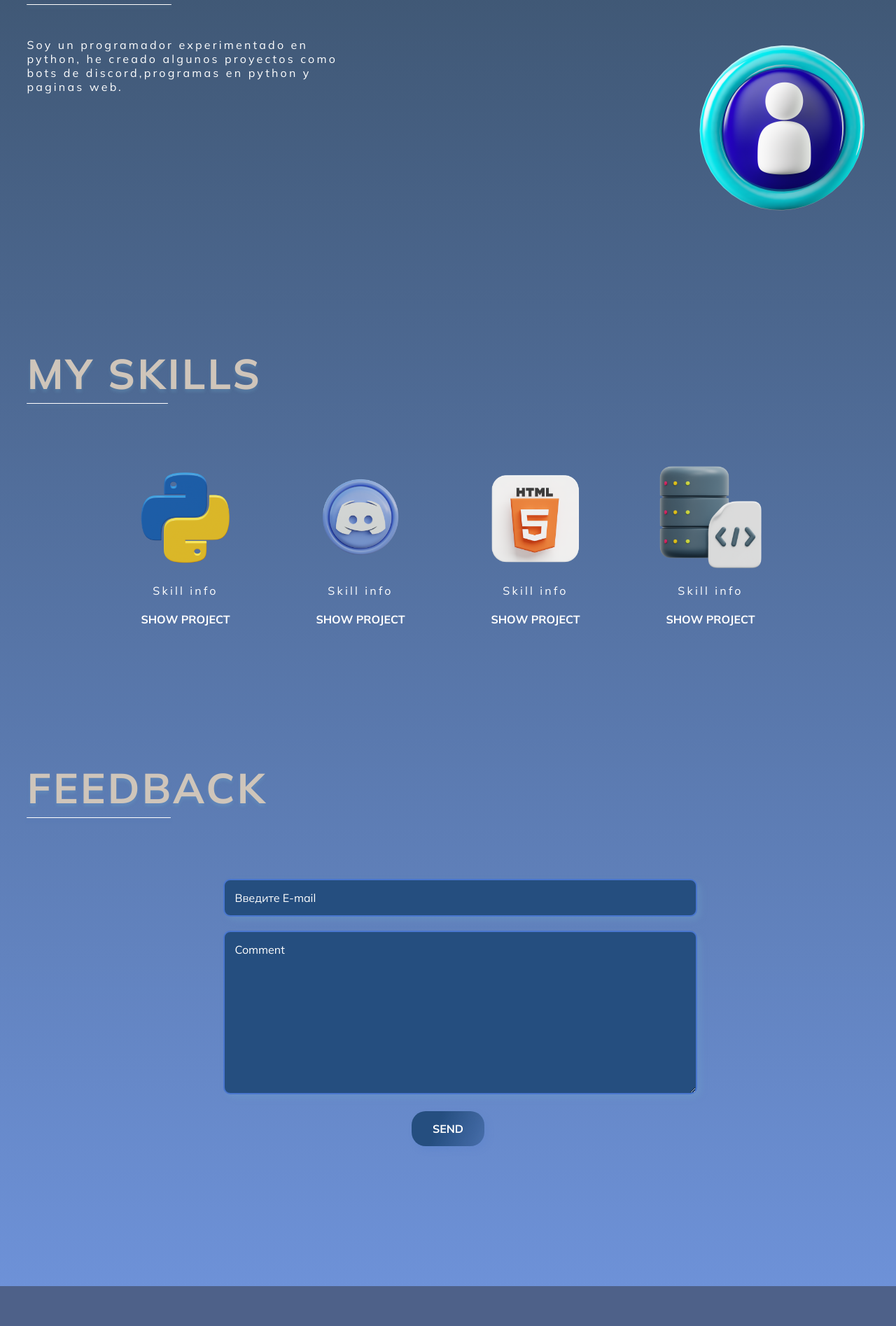
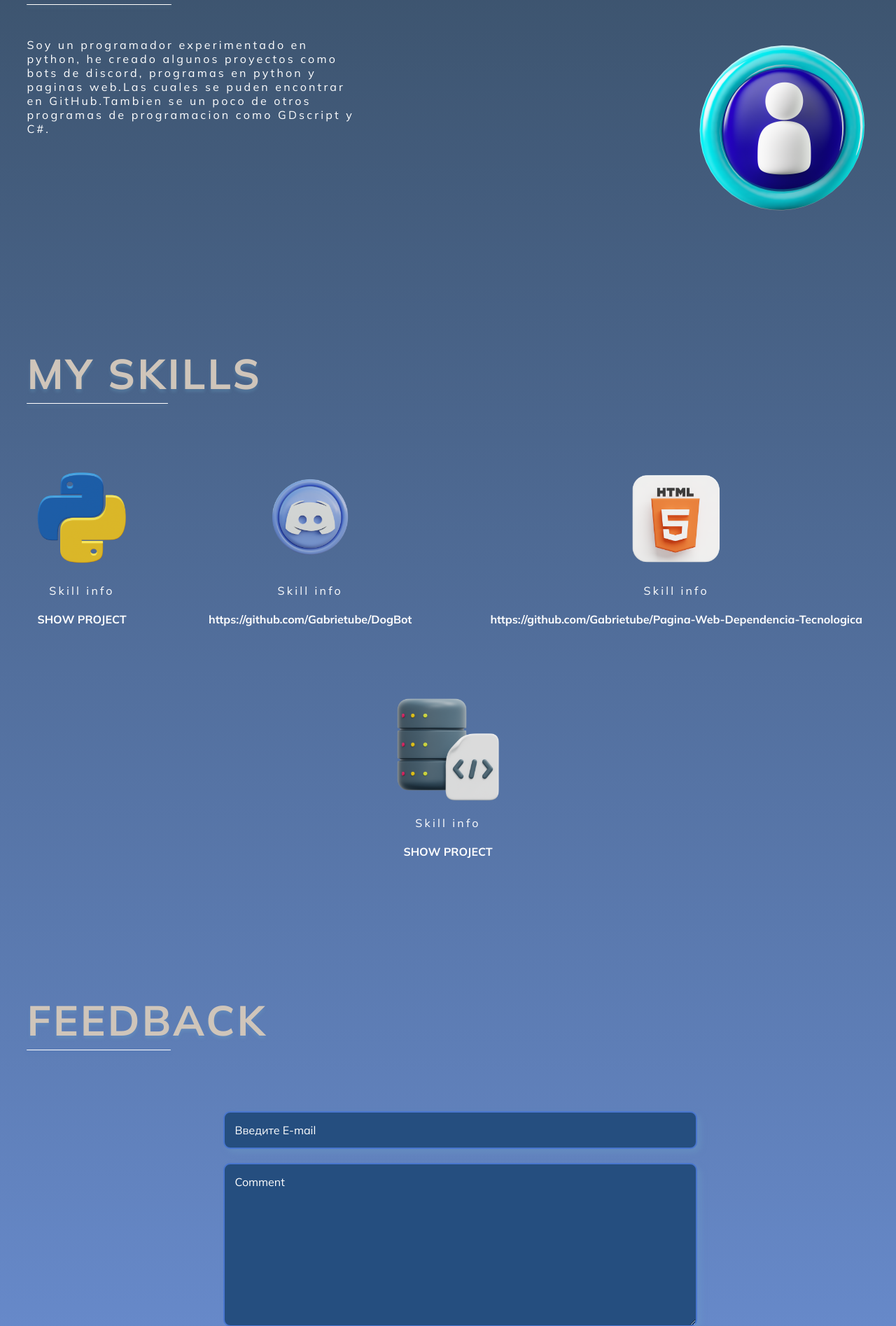
Before and after one commit to Gabrietube/Portafolio, a Flask app: page / in a window 1280 px wide. Shown: the part 980-2875 px from the top of the page at 70% size. Before the commit the page ends 2818 px from the top, so only its background shows below. Run offline with Flask 3, Linux system fonts and the light colour scheme.

Commit message:
Update index.html

```diff
--- a/portfolio-esp-main/templates/index.html
+++ b/portfolio-esp-main/templates/index.html
@@ -38,8 +38,10 @@
         <div class="about__info info-block">
           <p class="info-block__text">
             Soy un programador experimentado en python, he creado
-            algunos proyectos como bots de discord,programas en
-            python y paginas web.
+            algunos proyectos como bots de discord, programas en
+            python y paginas web.Las cuales se puden encontrar en
+            GitHub.Tambien se un poco de otros programas de
+            programacion como GDscript y C#.
           </p>
           <img
             class="info-block__img"
@@ -75,7 +77,7 @@
                 height="150"
               />
               <span class="skill__info">Skill info</span>
-              <input class="skill__button" type="submit" name="button_discord" value="SHOW PROJECT">
+              <input class="skill__button" type="submit" name="button_discord" value="https://github.com/Gabrietube/DogBot">
             </li>
             <li class="skills-list__skill skill">
               <img
@@ -86,7 +88,7 @@
                 height="150"
               />
               <span class="skill__info">Skill info</span>
-              <input class="skill__button" type="submit" name="button_html" value="SHOW PROJECT">
+              <input class="skill__button" type="submit" name="button_html" value="https://github.com/Gabrietube/Pagina-Web-Dependencia-Tecnologica">
             </li>
             <li class="skills-list__skill skill">
               <img
@@ -123,7 +125,12 @@
       </section>
     </main>
     <!-- Pie de página con enlaces a redes sociales -->
+    Redes Sociales:
+
+
     <footer>
+      Yt:     https://www.youtube.com/channel/UCNlq7G2WLJWIUmNBCJeQi4g
+      GitHub: https://github.com/Gabrietube
 
     </footer>
   </body>
```
